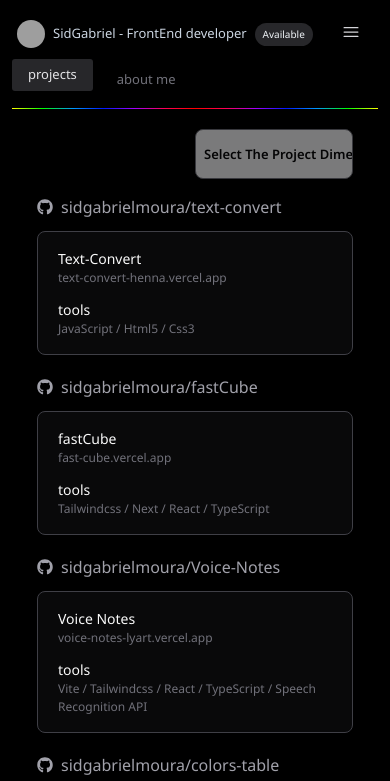
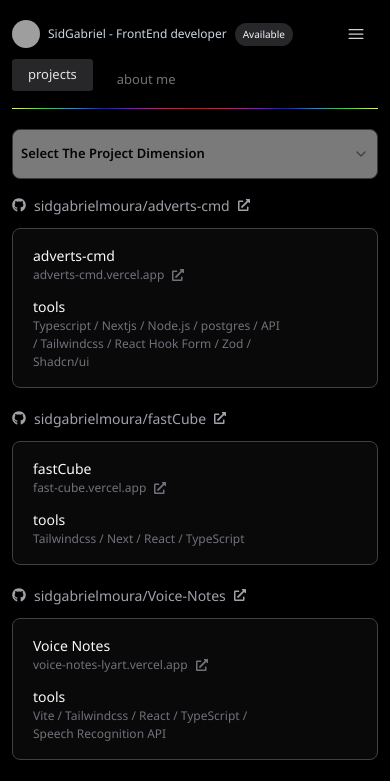
Before and after one commit to sidgabrielmoura/portfolioSidGabriel, a Next.js app: page / in a window 390 px wide. Shown: the top 781 px of the page. Built offline with nearby package versions, Linux system fonts and the light colour scheme; grey boxes are pictures that could not be loaded.

Commit message:
responsive layout atualization

```diff
--- a/src/components/siteComponents/cardsProjectArea.tsx
+++ b/src/components/siteComponents/cardsProjectArea.tsx
@@ -1,4 +1,4 @@
-import { FaGithub } from "react-icons/fa";
+import { FaGithub, FaExternalLinkAlt  } from "react-icons/fa";
 
 type CardsElements = {
     hrefGit: string,
@@ -14,38 +14,35 @@
 
     return(
         <>
-            <div className="flex items-center gap-2 text-zinc-400 hover:text-zinc-200 transition-colors duration-300"><FaGithub/><a target="_blank" href={hrefGit}>{linkGitName}</a></div>
+            <div className="flex items-center gap-2 text-zinc-400 hover:text-zinc-200 transition-colors duration-300 w-full text-[14px]
+            md:w-1/3 sm:text-[16px]"><FaGithub/><a target="_blank" href={hrefGit} className="flex gap-2 items-center">{linkGitName}<FaExternalLinkAlt className="text-[12px]"/></a></div>
 
-            <div className={`w-full border flex justify-between border-zinc-700 rounded-lg px-[20px] py-4 bg-zinc-900/40
-            md:flex-row
-            min-[320px]:flex-col min-[320px]:gap-3`}>
+            <div className={`w-full border flex justify-between border-zinc-700 rounded-lg px-[20px] py-4 bg-zinc-900/40 flex-col gap-3
+            md:flex-row`}>
+
                 <div className="h-full flex items-center gap-3">
 
-                    <div className={`${imageUrl ? `${imageUrl} h-[70px] w-[200px] bg-cover bg-center rounded-xl md:block
-                    min-[320px]:hidden`
-                    : 'h-[70px] w-[200px] bg-cover bg-center rounded-xl md:block min-[320px]:hidden bg-zinc-400 animate-pulse'}`} />
+                    <div className={`${imageUrl ? `${imageUrl} h-[100px] w-[200px] bg-cover bg-center rounded-xl hidden
+                    md:block`
+                    : 'h-[70px] w-[200px] bg-cover bg-center rounded-xl hidden bg-zinc-400 animate-pulse md:block'}`} />
 
                     <div className="h-full flex justify-center flex-col ">
 
-                        <h1 className="text-zinc-50
-                        md:text-[15px]
-                        min-[320px]:text-[14px]">{projectName}</h1>
+                        <h1 className="text-zinc-50 text-[14px]
+                        md:text-[15px]">{projectName}</h1>
                         <p className="text-zinc-500 hover:text-zinc-300
-                        transition-colors duration-300 hover:underline underline-offset-2
-                        md:text-[14px]
-                        min-[320px]:text-[12px]"><a href={linkProjectView} target="_blank">{linkProjectName}</a></p>
+                        transition-colors duration-300 hover:underline underline-offset-2 text-[12px]
+                        md:text-[14px]"><a href={linkProjectView} target="_blank" className="flex gap-2 items-center">{linkProjectName} <FaExternalLinkAlt className="text-[12px]"/></a></p>
 
                     </div>
 
                 </div>
 
                 <div className="flex justify-center flex-col">
-                    <h1 className="text-zinc-50
-                    md:text-[15px]
-                    min-[320px]:text-[14px]">tools</h1>
-                    <p className="text-zinc-500 cursor-default transition-colors duration-300
-                    md:text-[14px]
-                    min-[320px]:text-[12px]">{tools}</p>
+                    <h1 className="text-zinc-50 text-[14px]
+                    md:text-[15px]">tools</h1>
+                    <p className="text-zinc-500 cursor-default transition-colors duration-300 max-w-[250px] text-[12px]
+                    md:text-[14px]">{tools}</p>
                 </div>
             </div>
         </>
--- a/src/components/siteComponents/navbar.tsx
+++ b/src/components/siteComponents/navbar.tsx
@@ -9,47 +9,37 @@
 
     return(
         <>
-            <section className="flex gap-4 items-center justify-between w-full mt-2 px-[5px]
-            ">
+            <section className="flex gap-4 items-center justify-between w-full mt-2">
 
-                <div className="flex items-center
-                lg:gap-3
-                min-[320px]:gap-2
-                min-[425px]:gap-1">
+                <div className="flex items-center gap-2
+                lg:gap-3">
 
-                    <Avatar className="
+                    <Avatar className="w-[28px] h-[28px]
                     lg:w-[40px] lg:h-[40px]
-                    md:w-[30px] md:h-[30px]
-                    min-[320px]:w-[28px] min-[320px]:h-[28px]">
+                    md:w-[30px] md:h-[30px]">
                         <AvatarImage src="https://github.com/sidgabrielmoura.png"/>
                         <AvatarFallback className="text-slate-200 bg-black border border-zinc-400">SG</AvatarFallback>
                     </Avatar>
 
                     <a href="https://github.com/sidgabrielmoura" target="_blank" className="text-slate-300
-                    hover:text-slate-50  transition-colors duration-200
-                    lg:text-[15px]
-                    md:text-[12px]
-                    min-[320px]:text-[13px]">SidGabriel - FrontEnd developer</a>
+                    hover:text-slate-50  transition-colors duration-200 text-[12px]
+                    lg:text-[15px]">SidGabriel - FrontEnd developer</a>
 
-                    <span className="text-slate-100 px-2 py-1 bg-zinc-800 rounded-full
-                    lg:text-[13px]
-                    md:text-[10px]
-                    min-[320px]:text-[10px]">Available</span>
+                    <span className="text-slate-100 px-2 py-1 bg-zinc-800 rounded-full text-[10px]
+                    lg:text-[13px]">Available</span>
 
                 </div>
-                <div className="flex items-center text-zinc-300
-                lg:text-[14px] lg:gap-5
-                min-[320px]:gap-3 min-[320px]:text-[12px]">
+                <div className="flex items-center text-zinc-300 text-[12px] gap-3
+                lg:text-[14px] lg:gap-5">
 
                     <div className="flex items-center
-                    md:hidden
-                    min-[320px]:block">
+                    md:hidden">
 
                         <Popover>
                             <PopoverTrigger className="text-[20px]">
                                 <HiBars3/>
                             </PopoverTrigger>
-                            <PopoverContent className="flex flex-col gap-2 text-zinc-200 rounded-[20px] bg-zinc-950 bg-opacity-90">
+                            <PopoverContent className="flex flex-col gap-2 text-zinc-200 rounded-[20px] bg-zinc-950 bg-opacity-90 w-[200px] mr-2 ">
                                 <Sheet>
                                     <SheetTrigger>
                                         <div className="px-4 py-2 border border-dashed border-slate-200 rounded-[10px]
@@ -88,10 +78,9 @@
                     </div>
                         <Sheet>
                             <SheetTrigger>
-                                <div className="px-4 py-2 border border-dashed border-slate-200 rounded-[10px]
+                                <div className="px-4 py-2 border border-dashed border-slate-200 rounded-[10px] hidden
                                 hover:bg-zinc-800 hover:text-zinc-50 text-zinc-400 transition-colors duration-200
-                                md:block
-                                min-[320px]:hidden">Gmail message</div>
+                                md:block">Gmail message</div>
                             </SheetTrigger>
                             <SheetContent>
                                 <SheetHeader>
@@ -118,20 +107,16 @@
                             </SheetContent>
                         </Sheet>
 
-                        <a href="https://github.com/sidgabrielmoura" className="hover:text-zinc-100 text-zinc-400 transition-colors duration-200
-                        md:block
-                        min-[320px]:hidden" target="_blank" id="socialMidiaLink">Github</a>
-                        <a href="https://www.linkedin.com/in/sid-gabriel-barbosa-moura-347474253/" className="hover:text-zinc-100 text-zinc-400 transition-colors duration-200
-                        md:block
-                        min-[320px]:hidden" target="_blank" id="socialMidiaLink">LinkedIn</a>
-                        <a href="https://wa.me/+558592295470" className="hover:text-zinc-100 text-zinc-400 transition-colors duration-200
-                        md:block
-                        min-[320px]:hidden" target="_blank" id="socialMidiaLink">WhatsApp</a>
+                        <a href="https://github.com/sidgabrielmoura" className="hover:text-zinc-100 text-zinc-400 transition-colors duration-200 hidden
+                        md:blocken" target="_blank" id="socialMidiaLink">Github</a>
+                        <a href="https://www.linkedin.com/in/sid-gabriel-barbosa-moura-347474253/" className="hover:text-zinc-100 text-zinc-400 transition-colors duration-200 hidden
+                        md:block" target="_blank" id="socialMidiaLink">LinkedIn</a>
+                        <a href="https://wa.me/+558592295470" className="hover:text-zinc-100 text-zinc-400 transition-colors duration-200 hidden
+                        md:block" target="_blank" id="socialMidiaLink">WhatsApp</a>
 
-                    <Avatar className="
+                    <Avatar className="hidden
                     lg:w-[30px] lg:h-[30px]
-                    md:w-[25px] md:h-[25px] md:block
-                    min-[320px]:hidden">
+                    md:w-[25px] md:h-[25px] md:block">
                         <AvatarImage src="https://github.com/sidgabrielmoura.png" id="smallAvatar"/>
                         <AvatarFallback className="text-slate-200 bg-black border border-zinc-400">SG</AvatarFallback>
                     </Avatar>
@@ -141,10 +126,9 @@
 
             <section className="z-10 flex gap-4 items-center justify-between w-full mt-2 sticky top-0
             bg-black">
-                <div className="flex items-center text-zinc-500 py-2 gap-2
+                <div className="flex items-center text-zinc-500 py-2 gap-2 text-[13px]
                 lg:text-[14px]
-                md:text-[13px]
-                min-[320px]:text-[13px]">
+                md:text-[13px]">
                     <ActivedLinks href="/">projects</ActivedLinks>
                     <ActivedLinks href="/about">about me</ActivedLinks>
                 </div>
--- a/src/components/siteComponents/projectsPage.tsx
+++ b/src/components/siteComponents/projectsPage.tsx
@@ -10,18 +10,17 @@
         <>
             <Navbar/>
 
-                <section className="flex flex-col gap-3
-                lg:px-[50px] lg:py-[25px]
-                min-[320px]:px-[25px] min-[320px]:py-[20px]">
+                <section className="flex flex-col gap-3 py-[20px]
+                lg:px-[50px] lg:py-[25px]">
                     <div className="flex items-center justify-end w-full gap-3">
 
                         <ButtonsProjectCards/>
 
                         <Select disabled={true}>
                             <SelectTrigger className="h-[50px] bg-zinc-100 border border-zinc-500
-                            p-3 rounded-[8px] font-semibold capitalize
-                            lg:text-[14px] lg:p-3 lg:w-[20vw]
-                            min-[320px]:text-[13px] min-[320px]:w-[50%] min-[320px]:truncate min-[320px]:p-2">
+                            rounded-[8px] font-semibold capitalize text-[13px] w-full truncate p-2
+                            sm:w-1/2
+                            lg:text-[14px] lg:p-3 lg:w-[20vw]">
                                 <div>select the project dimension</div>
                             </SelectTrigger>
                             <SelectContent className="bg-zinc-900">
@@ -40,13 +39,13 @@
                         <section className="text-zinc-200 w-full flex flex-col gap-3">
 
                             <ProjectCards
-                                hrefGit="https://github.com/sidgabrielmoura/text-convert"
-                                linkGitName="sidgabrielmoura/text-convert"
-                                imageUrl="bg-[url(../assets/textConvert.png)]"
-                                projectName="Text-Convert"
-                                linkProjectView="https://text-convert-henna.vercel.app"
-                                linkProjectName="text-convert-henna.vercel.app"
-                                tools="JavaScript / Html5 / Css3"
+                                hrefGit="https://github.com/sidgabrielmoura/adverts-cmd"
+                                linkGitName="sidgabrielmoura/adverts-cmd"
+                                imageUrl="bg-[url(../assets/adverts-cmd.png)]"
+                                projectName="adverts-cmd"
+                                linkProjectView="https://adverts-cmd.vercel.app"
+                                linkProjectName="adverts-cmd.vercel.app"
+                                tools="Typescript / Nextjs / Node.js / postgres / API / Tailwindcss / React Hook Form / Zod / Shadcn/ui"
                             />
 
                         </section>
```
Also changed, not shown: src/components/siteComponents/about.tsx (+10 -15 lines), src/components/siteComponents/iconsAboutPage.tsx (+4 -6 lines), src/assets/adverts-cmd.png (added).
